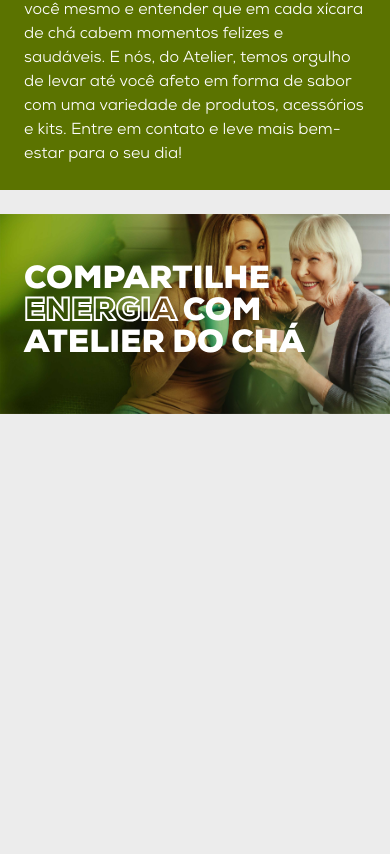
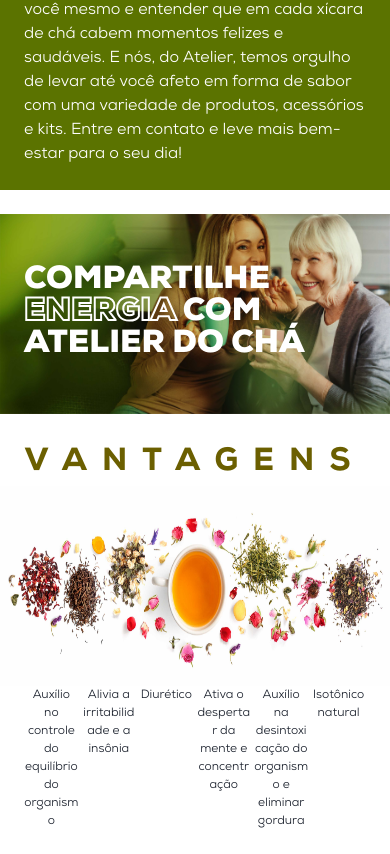
Before and after one commit to Artcom-com/atelierdocha, a Next.js app: page / in a window 390 px wide. Shown: the part 803-1657 px from the top of the page. Before the commit the page ends 1241 px from the top, so only its background shows below. Built offline with nearby package versions, Linux system fonts and the light colour scheme.

Commit message:
feat: add benefits (non responsive)

```diff
--- a/src/components/About/About.tsx
+++ b/src/components/About/About.tsx
@@ -1,6 +1,7 @@
 import React from 'react';
 import { chakra, Flex, Text } from '@chakra-ui/react';
 import AboutBanner from './AboutBanner';
+import Benefits from './Benefits';
 
 const About = () => (
   <>
@@ -30,6 +31,7 @@ const About = () => (
       </Text>
     </Flex>
     <AboutBanner />
+    <Benefits />
   </>
 );
 
--- a/src/components/About/AboutBanner.tsx
+++ b/src/components/About/AboutBanner.tsx
@@ -12,7 +12,7 @@ const AboutBanner = () => (
     h={{ base: '200px', md: '400px', xl: '600px' }}
     alignItems="center"
     px="1.5em"
-    my={{ base: '1.5em', xl: '2.5em' }}
+    mt={{ base: '1.5em', xl: '2.5em' }}
   >
     <Flex
       h="50%"
--- /dev/null
+++ b/src/components/About/Benefits.tsx
@@ -0,0 +1,87 @@
+import React from 'react';
+import {
+  Flex, chakra, Box, Text,
+} from '@chakra-ui/react';
+import Image from 'next/image';
+
+const Benefits = (): JSX.Element => (
+  <Flex
+    flexDir="column"
+    my={{ base: '1.5em', xl: '2.5em' }}
+  >
+    <chakra.h3
+      w="100%"
+      textAlign="center"
+      fontSize={{ base: '2em', md: '3em', xl: '3.5em' }}
+      fontWeight="bold"
+      color="#6b5f00"
+      letterSpacing="15px"
+    >
+      VANTAGENS
+
+    </chakra.h3>
+    <Box
+      position="relative"
+      w="100%"
+      h={{ base: '200px', md: '400px', xl: '600px' }}
+    >
+      <Image
+        src="/images/banners/benefits.jpg"
+        alt="Conceptual Tea Image"
+        layout="fill"
+        objectFit="fill"
+      />
+    </Box>
+    <Flex
+      w="100%"
+      justifyContent="space-between"
+      px="2em"
+      fontSize={{ base: '12px', md: '16px', xl: '20px' }}
+    >
+      <Text
+        w="16%"
+        textAlign="center"
+      >
+        Auxílio no controle do
+        equilíbrio do organismo
+      </Text>
+      <Text
+        w="16%"
+        textAlign="center"
+      >
+        Alivia a irritabilidade
+        e a insônia
+      </Text>
+      <Text
+        w="16%"
+        textAlign="center"
+      >
+        Diurético
+      </Text>
+      <Text
+        w="16%"
+        textAlign="center"
+      >
+        Ativa o despertar
+        da mente e concentração
+      </Text>
+      <Text
+        w="16%"
+        textAlign="center"
+      >
+        Auxílio na desintoxicação
+        do organismo e eliminar
+        gordura
+      </Text>
+      <Text
+        w="16%"
+        textAlign="center"
+      >
+        Isotônico
+        natural
+      </Text>
+    </Flex>
+  </Flex>
+);
+
+export default Benefits;
--- a/src/styles/reset.css
+++ b/src/styles/reset.css
@@ -35,7 +35,7 @@ footer, header, hgroup, menu, nav, section {
 
 body {
   line-height: 1;
-  background-color: #ECECEC;
+  background-color: #fff;
   overflow-x: hidden;
 }
 ol, ul {
```
Also changed, not shown: public/images/banners/benefits.jpg (added).
